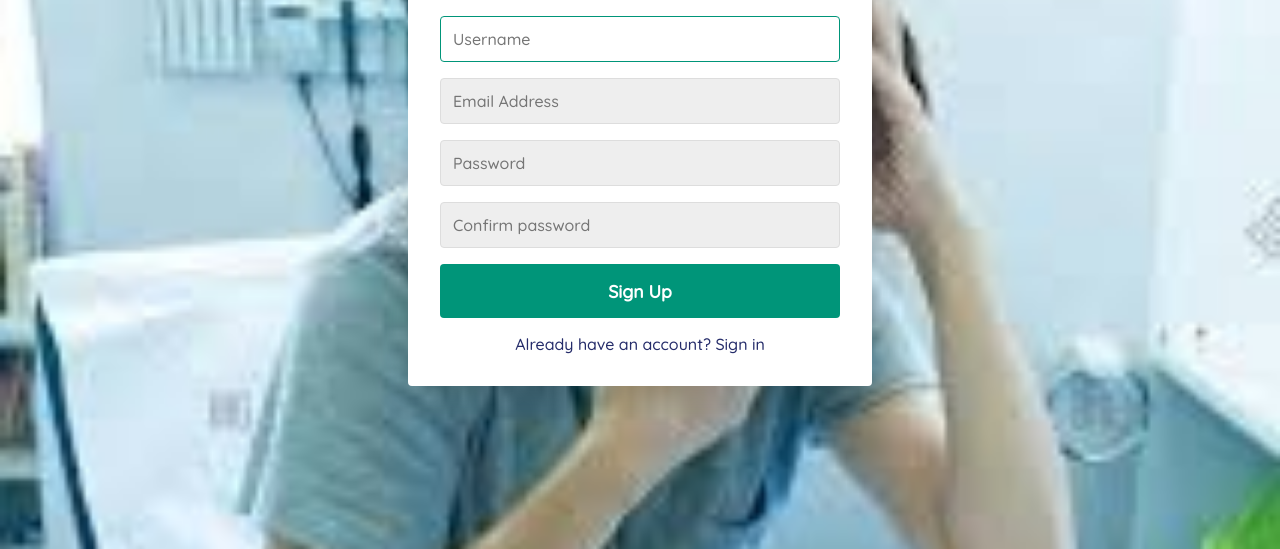
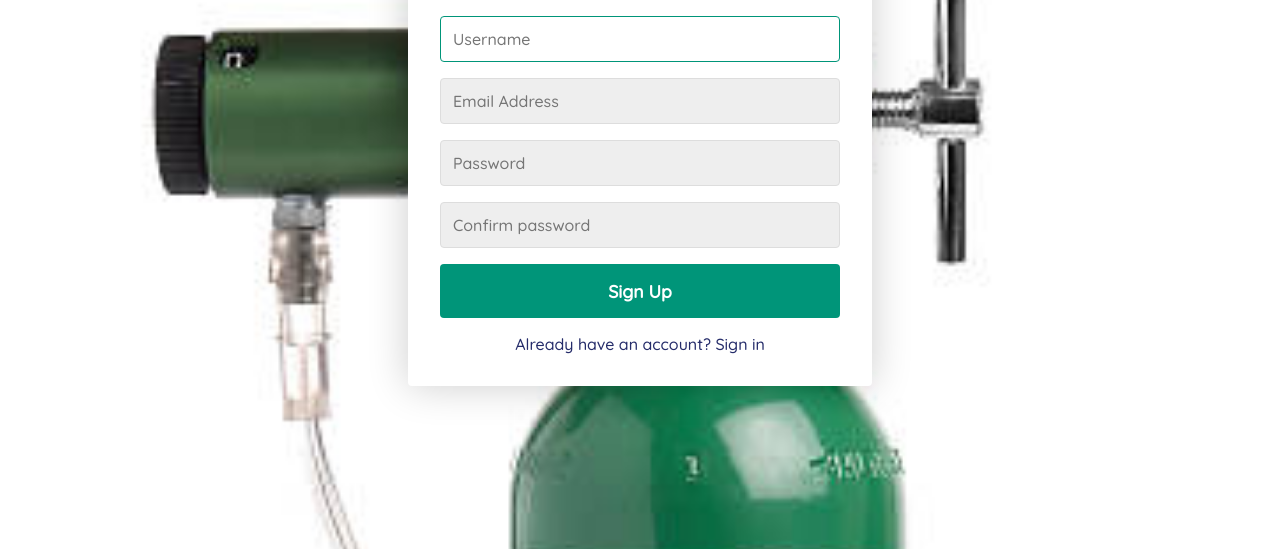
Before and after one commit to Arinpe/Oxygen, a plain HTML site: page index.html in a window 1280 px wide. Shown: the part 251-800 px from the top of the page. Drawn offline with Linux system fonts and the light colour scheme.

Commit message:
Fix background image

```diff
--- a/src/style.css
+++ b/src/style.css
@@ -12,7 +12,7 @@ body {
     align-items: center;
     justify-content: center;
     font-size: 18px;
-    background: url(Asset/Background.jpg);
+    background: url(Asset/Background1.jpg);
     background-size: cover;
 }
 
```
